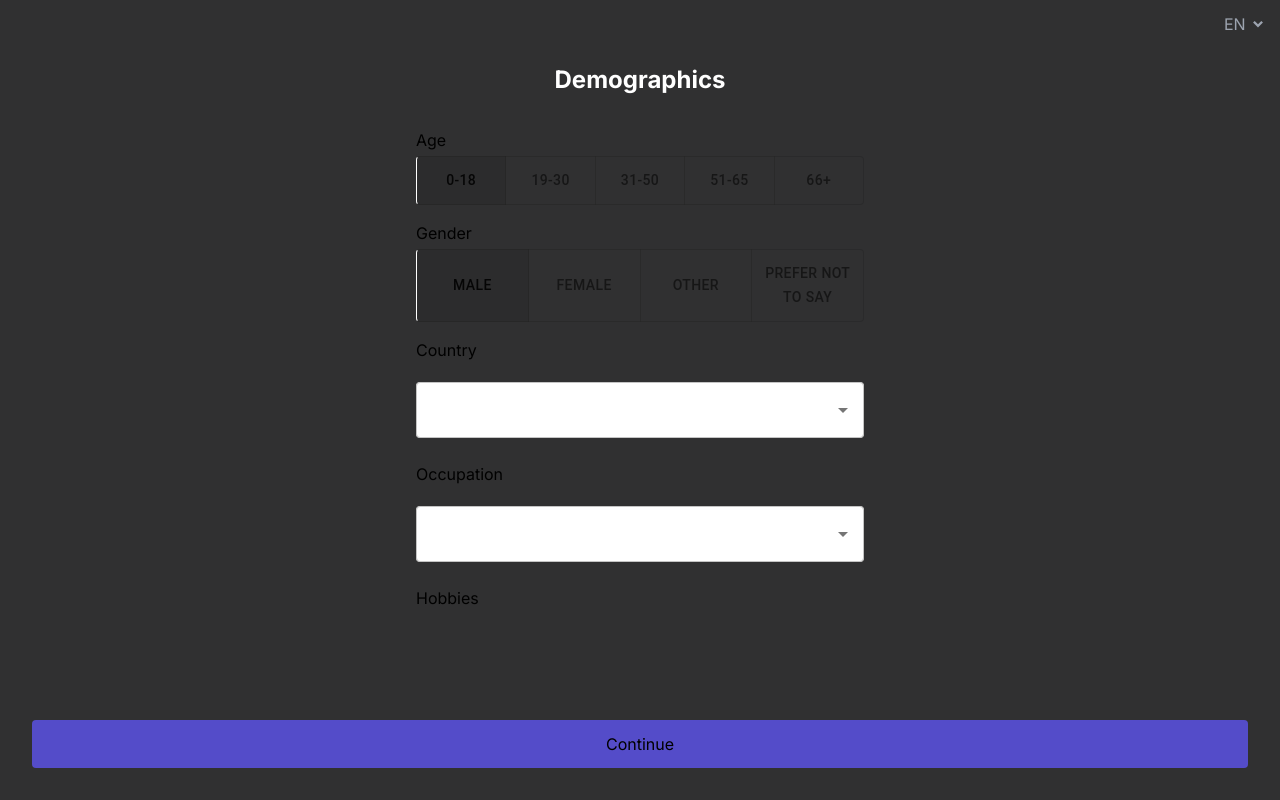
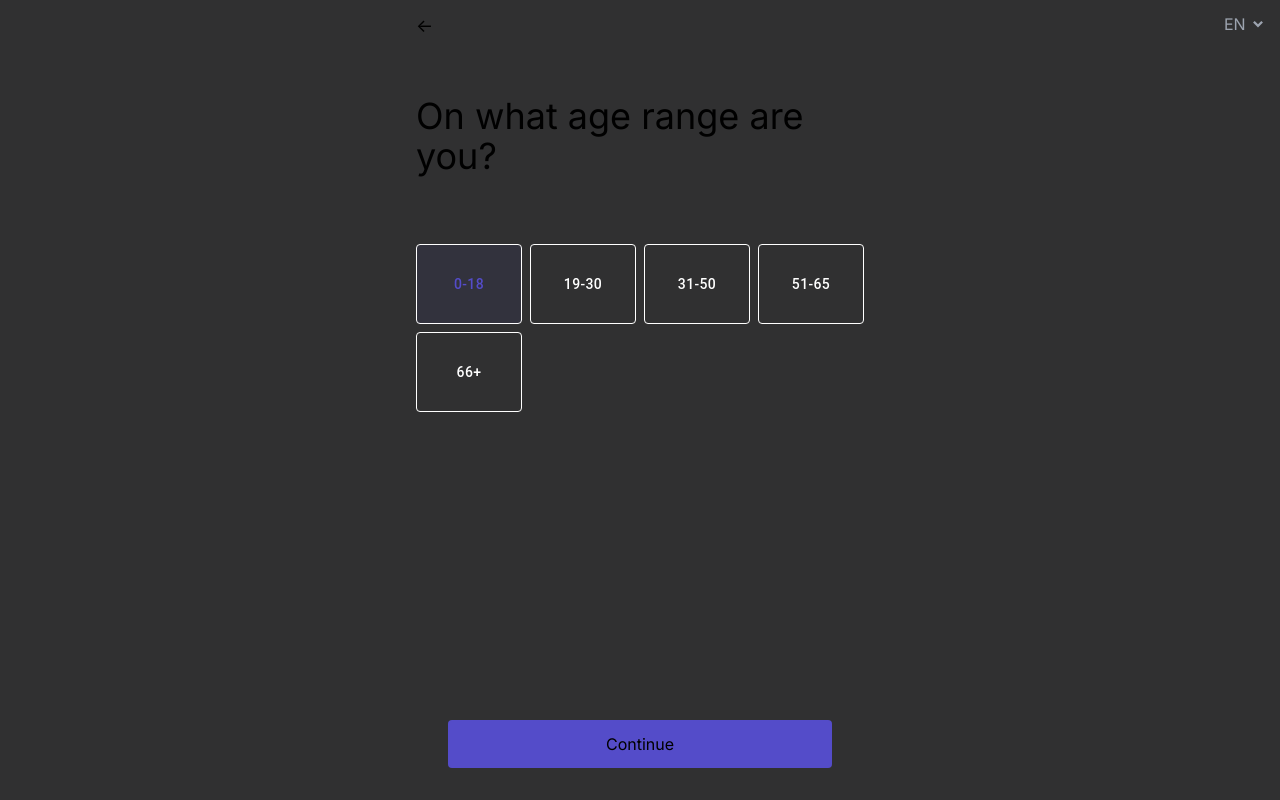
Before and after one commit to ddiaz-daniel/ads-evaluator, a Next.js app: page /en/demographics in a window 1280 px wide. Built offline with nearby package versions, Linux system fonts and the light colour scheme.

Commit message:
demographics changed from a one page to four

```diff
--- a/messages/en.json
+++ b/messages/en.json
@@ -18,14 +18,14 @@
     },
     "demographics": {
         "demographics": "Demographics",
-        "age": "Age",
-        "gender": "Gender",
+        "age": "On what age range are you?",
+        "gender": "How do you identify yourself?",
         "male": "Male",
         "female": "Female",
         "other": "Other",
         "preferNotToSay": "Prefer not to say",
-        "country": "Country",
-        "occupation": "Occupation",
+        "country": "On which country do you live?",
+        "occupation": "What is your occupation?",
         "student": "Student",
         "engineer": "Engineer",
         "teacher": "Teacher",
@@ -39,7 +39,7 @@
         "itProfessional": "IT Professional",
         "construction": "Construction",
         "plumber": "Plumber",
-        "hobbies": "Hobbies",
+        "hobbies": "Select at least 1 hobby you enjoy, or something you are interested in",
         "reading": "Reading",
         "hiking": "Hiking",
         "gaming": "Gaming",
--- a/src/app/[locale]/demographics/page.tsx
+++ b/src/app/[locale]/demographics/page.tsx
@@ -13,19 +13,13 @@ export default function Demographics() {
                 <SwitchLanguage />
             </div>
 
-            <div className="px-8 pt-16">
-                <h1 className="mb-8 text-center text-2xl font-bold text-white">
-                    {t('demographics')}
-                </h1>
+            <div className="px-8 h-screen">
+
                 <NextIntlClientProvider messages={messages}>
                     <DemographicsForm />
                 </NextIntlClientProvider>
             </div>
-            <div className="flex justify-center absolute bottom-8 w-full">
-                <Link href="/demographics" className='p-3 bg-secondary rounded w-full text-center mx-8'>
-                    {t('continue')}
-                </Link>
-            </div>
+
         </section>
     );
 }
--- a/src/app/components/Demographics/AgeSection.tsx
+++ b/src/app/components/Demographics/AgeSection.tsx
@@ -2,33 +2,63 @@ import ToggleButton from '@mui/material/ToggleButton';
 import ToggleButtonGroup from '@mui/material/ToggleButtonGroup';
 import { useQuestionnaire } from '@/app/context/QuestionnaireContext';
 import { AgeRange } from '@/app/types/types';
+import { createTheme, ThemeProvider } from '@mui/material/styles';
+import Grid from '@mui/material/Grid';
+import { useState } from 'react';
+
+const theme = createTheme({
+    palette: {
+        primary: {
+            main: "#544cc9",
+        },
+    },
+});
 
 const AgeSection: React.FC = () => {
     const { ageRange, setAgeRange } = useQuestionnaire();
+    const [selectedAgeRange, setSelectedAgeRange] = useState(ageRange);
 
     const handleChange = (
         event: React.MouseEvent<HTMLElement>,
-        newAge: string,
+        newAge: string | null,
     ) => {
         if (newAge !== null) {
             setAgeRange(newAge);
+            setSelectedAgeRange(newAge);
         }
     };
 
     return (
-        <ToggleButtonGroup
-            value={ageRange}
-            exclusive
-            onChange={handleChange}
-            aria-label="Platform"
-            className='w-full text-white'
-        >
-            {Object.values(AgeRange).map((range) => (
-                <ToggleButton className='w-full text-white border-white' key={range} value={range}>{range}</ToggleButton>
-            ))
-            }
+        <ThemeProvider theme={theme}>
+            <ToggleButtonGroup
+                color='primary'
+                value={selectedAgeRange}
+                exclusive
+                onChange={handleChange}
+                aria-label="Age Range"
+                fullWidth
+            >
+                <Grid container spacing={1} >
+                    {Object.values(AgeRange).map((ageRangeOption) => (
+                        <Grid item xs={12} sm={3} key={ageRangeOption}>
+                            <ToggleButton
+                                value={ageRangeOption}
 
-        </ToggleButtonGroup>
+                                sx={{
+                                    border: 1, borderColor: 'white',
+                                    color: 'white', textTransform: "capitalize",
+                                    flex: 1, flexDirection: "column",
+                                    height: "5rem", width: "100%",
+                                }}
+                            >
+                                {/* Render the age range label inside the button */}
+                                {(ageRangeOption)}
+                            </ToggleButton>
+                        </Grid>
+                    ))}
+                </Grid>
+            </ToggleButtonGroup>
+        </ThemeProvider>
     );
 };
 
--- a/src/app/components/Demographics/DemographicsForm.tsx
+++ b/src/app/components/Demographics/DemographicsForm.tsx
@@ -1,48 +1,83 @@
 "use client";
 import { useTranslations } from 'next-intl';
 import AgeSection from './AgeSection';
-import SexSection from './GenderSection';
+import GenderSection from './GenderSection';
 import CountriesSection from './ContriesSection';
 import OccupationsSection from './OccupationsSection';
-
-
+import { useState } from 'react';
+import HobbiesSection from './HobbiesSection';
 
 const DemographicsForm = () => {
+    const [page, setPage] = useState(1);
     const t = useTranslations('demographics');
-
-
 
     const handleSubmit = (e: React.FormEvent) => {
         e.preventDefault();
-        // Handle form submission, e.g., send data to server
+    };
 
+    const handleBack = () => {
+        if (page > 0) {
+            setPage(page - 1);
+        }
+    };
+
+    const handleNextPage = () => {
+        setPage(page + 1);
     };
 
     return (
-        <form onSubmit={handleSubmit} className="max-w-md mx-auto">
+        <form onSubmit={handleSubmit} className="max-w-md mx-auto relative h-full pt-8">
+            {page !== 0 &&
+                <button className="absolute top-3 text-lg" onClick={handleBack}>
+                    {"<-"}
+                </button>
+            }
+            {page === 0 && (
                 <div className="mb-4">
-                <label htmlFor="ageRange" className="block mb-1">{t("age")}</label>
+                    <label htmlFor="gender" className="block mb-1 py-16 text-4xl">{t("gender")}</label>
+                    <GenderSection />
+                </div>
+            )}
+
+            {page === 1 && (
+                <div className="mb-4">
+                    <label htmlFor="ageRange" className="block mb-1 py-16 text-4xl">{t("age")}</label>
                     <AgeSection />
                 </div>
+            )}
 
+            {page === 2 && (
                 <div className="mb-4">
-                <label htmlFor="ageRange" className="block mb-1">{t("gender")}</label>
-                <SexSection />
+                    <label htmlFor="country" className="block mb-1 py-16 text-4xl">{t("country")}</label>
+                    <CountriesSection />
                 </div>
+            )}
 
+            {page === 3 && (
                 <div className="mb-4">
-                <label htmlFor="country" className="block mb-1">{t("country")}</label>
-                <CountriesSection />
+                    <label htmlFor="occupation" className="block mb-1 py-16 text-4xl">{t("occupation")}</label>
+                    <OccupationsSection />
+                </div>
+            )}
 
+            {page === 4 && (
+                <div className="mb-4">
+                    <label htmlFor="hobbies" className="block mb-1 py-16 text-2xl">{t("hobbies")}</label>
+                    <HobbiesSection />
                 </div>
-            <div className="mb-4">
-                <label htmlFor="occupation" className="block mb-1">{t("occupation")}</label>
-                <OccupationsSection />
+            )}
 
-            </div>
-            <div className="mb-4">
-                <label htmlFor="hobbies" className="block mb-1">{t("hobbies")}</label>
-
+            <div className="flex justify-center absolute bottom-8 w-full">
+                {page < 4 && (
+                    <button onClick={handleNextPage} className='p-3 bg-secondary rounded w-full text-center mx-8'>
+                        {t('continue')}
+                    </button>
+                )}
+                {page === 4 && (
+                    <button type="submit" className='p-3 bg-secondary rounded w-full text-center mx-8'>
+                        {t('submit')}
+                    </button>
+                )}
             </div>
         </form>
     );
--- a/src/app/components/Demographics/GenderSection.tsx
+++ b/src/app/components/Demographics/GenderSection.tsx
@@ -1,35 +1,67 @@
 import { useQuestionnaire } from '@/app/context/QuestionnaireContext';
 import { GenderOptions } from '@/app/types/types';
+import { useTranslations } from 'next-intl';
+import { Grid, IconButton } from '@mui/material';
+import { ThemeProvider, createTheme } from '@mui/material/styles';
 import ToggleButton from '@mui/material/ToggleButton';
 import ToggleButtonGroup from '@mui/material/ToggleButtonGroup';
-import { useTranslations } from 'next-intl';
+import { useState } from 'react';
+import { FaMale, FaFemale, FaTransgender, FaGenderless } from 'react-icons/fa';
+
+const theme = createTheme({
+    palette: {
+        primary: {
+            main: "#544cc9",
+        },
+
+    },
+});
 
 const GenderSection: React.FC = () => {
     const { gender, setGender } = useQuestionnaire();
     const t = useTranslations('demographics');
-    const handleChange = (
-        event: React.MouseEvent<HTMLElement>,
-        newGender: string,
-    ) => {
+    const [selectedGender, setSelectedGender] = useState(gender); // State to track selected gender
+
+    const handleGenderChange = (event: React.MouseEvent<HTMLElement>, newGender: string) => {
         if (newGender !== null) {
+            setSelectedGender(newGender);
             setGender(newGender);
         }
     };
 
     return (
-        <ToggleButtonGroup
-            value={gender}
-            exclusive
-            onChange={handleChange}
-            aria-label="Platform"
-            className='w-full text-white'
-        >
-            {Object.values(GenderOptions).map((gender) => (
-                <ToggleButton className='w-full text-white border-white capitalize' key={gender} value={gender}>{t(gender)}</ToggleButton>
-            ))
-            }
-
-        </ToggleButtonGroup>
+        <ThemeProvider theme={theme}>
+            <ToggleButtonGroup
+                color='primary'
+                value={selectedGender}
+                exclusive
+                onChange={handleGenderChange}
+                aria-label="Gender"
+            >
+                <Grid container spacing={1}>
+                    {Object.values(GenderOptions).map((genderOption) => (
+                        <Grid item xs={6} sm={3} key={genderOption}>
+                            <ToggleButton
+                                value={genderOption}
+                                sx={{
+                                    border: 1, borderColor: 'white',
+                                    color: 'white', textTransform: "capitalize",
+                                    flex: 1, flexDirection: "column",
+                                    width: "10rem", height: "10rem",
+                                }}
+                            >
+                                {/* Render icon inside the button based on gender */}
+                                {genderOption === 'male' && <FaMale size={30} />}
+                                {genderOption === 'female' && <FaFemale size={30} />}
+                                {genderOption === 'preferNotToSay' && <FaTransgender size={30} />}
+                                {genderOption === 'other' && <FaGenderless size={30} />}
+                                {t(genderOption)}
+                            </ToggleButton>
+                        </Grid>
+                    ))}
+                </Grid>
+            </ToggleButtonGroup>
+        </ThemeProvider>
     );
 };
 
--- /dev/null
+++ b/src/app/components/Demographics/HobbiesSection.tsx
@@ -0,0 +1,72 @@
+import { useQuestionnaire } from "@/app/context/QuestionnaireContext";
+import { generateOccupationsInfo } from "@/app/types/occupations";
+import { HobbiesInfo } from "@/app/types/types";
+import { Autocomplete, Box, TextField } from "@mui/material";
+import { useTranslations } from "next-intl";
+import { useEffect, useState } from "react";
+
+interface OptionProps extends React.HTMLAttributes<HTMLLIElement> {
+    key?: string;
+}
+
+const HobbiesSection = () => {
+    const t = useTranslations('hobbies');
+    const { getLanguage, setHobbies } = useQuestionnaire();
+    const [listOfOccupations, setListOfOccupations] = useState<HobbiesInfo[]>([]);
+
+    const handleHobbiesChange = (newValue: HobbiesInfo) => {
+        console.log(newValue);
+        //setHobbies(newValue.code);
+    };
+
+    useEffect(() => {
+        const getListOfOccupations = async () => {
+            const language = await getLanguage();
+            const listOfOccupations = await generateOccupationsInfo(language);
+            setListOfOccupations(listOfOccupations);
+        };
+        getListOfOccupations();
+
+        // eslint-disable-next-line react-hooks/exhaustive-deps
+    }, []);
+
+    return (
+        <Autocomplete
+            id='occupation-select-demo'
+            className='m-0 p-0 b-0 w-full rounded'
+            options={listOfOccupations}
+            autoHighlight
+            getOptionLabel={option => option.name}
+            onChange={(event, newValue) => handleHobbiesChange(newValue as HobbiesInfo)}
+            renderOption={(props, option) => {
+                const { key, ...rest } = props as OptionProps;
+                return (
+                    <Box
+                        key={'key-' + option.code}
+                        component='li'
+                        sx={{ '& > img': { mr: 2, flexShrink: 0 } }}
+                        {...rest}
+                        value={option.code}
+                    >
+                        {option.name}
+                    </Box>
+
+                );
+            }}
+            renderInput={params => (
+                <TextField
+                    className='m-0 mb-1 mt-0 bg-white w-full rounded'
+                    {...params}
+                    variant='outlined'
+                    margin='normal'
+                    inputProps={{
+                        ...params.inputProps,
+                        autoComplete: 'new-password',
+                    }}
+
+                />
+            )}
+        />
+    );
+};
+export default HobbiesSection;
--- a/src/app/components/Demographics/OccupationsSection.tsx
+++ b/src/app/components/Demographics/OccupationsSection.tsx
@@ -2,7 +2,6 @@ import { useQuestionnaire } from "@/app/context/QuestionnaireContext";
 import { useTranslations } from "next-intl";
 import { useState, useEffect, Suspense } from "react";
 import { Autocomplete, Box, TextField } from "@mui/material";
-import Image from "next/image";
 import { OccupationsInfo } from "@/app/types/types";
 import { generateOccupationsInfo } from "@/app/types/occupations";
 
@@ -33,7 +32,7 @@ const OccupationsSection = () => {
     return (
         <Suspense fallback="Loading...">
             <Autocomplete
-                id='country-select-demo'
+                id='occupation-select-demo'
                 className='m-0 p-0 b-0 w-full rounded'
                 options={listOfOccupations}
                 autoHighlight
--- a/src/app/globals.css
+++ b/src/app/globals.css
@@ -28,15 +28,3 @@ body {
     text-wrap: balance;
   }
 }
-
-.css-ueukts-MuiButtonBase-root-MuiToggleButton-root.Mui-selected:hover {
-  background-color: #544cc9;
-  border-left-color: white;
-  color: white
-}
-
-.css-ueukts-MuiButtonBase-root-MuiToggleButton-root.Mui-selected {
-  background-color: #544cc9;
-  border-left-color: white;
-  color: white
-}
--- a/src/app/types/types.ts
+++ b/src/app/types/types.ts
@@ -11,6 +11,11 @@ export type CountryInfo = {
 };
 
 export type OccupationsInfo = {
+    code: string;
+    name: string;
+};
+
+export type HobbiesInfo = {
     code: string;
     name: string;
 };
```
Also changed, not shown: src/app/types/hobbies.ts (added, +35 -0 lines). Lines whose indentation alone changed are shown as unchanged.
